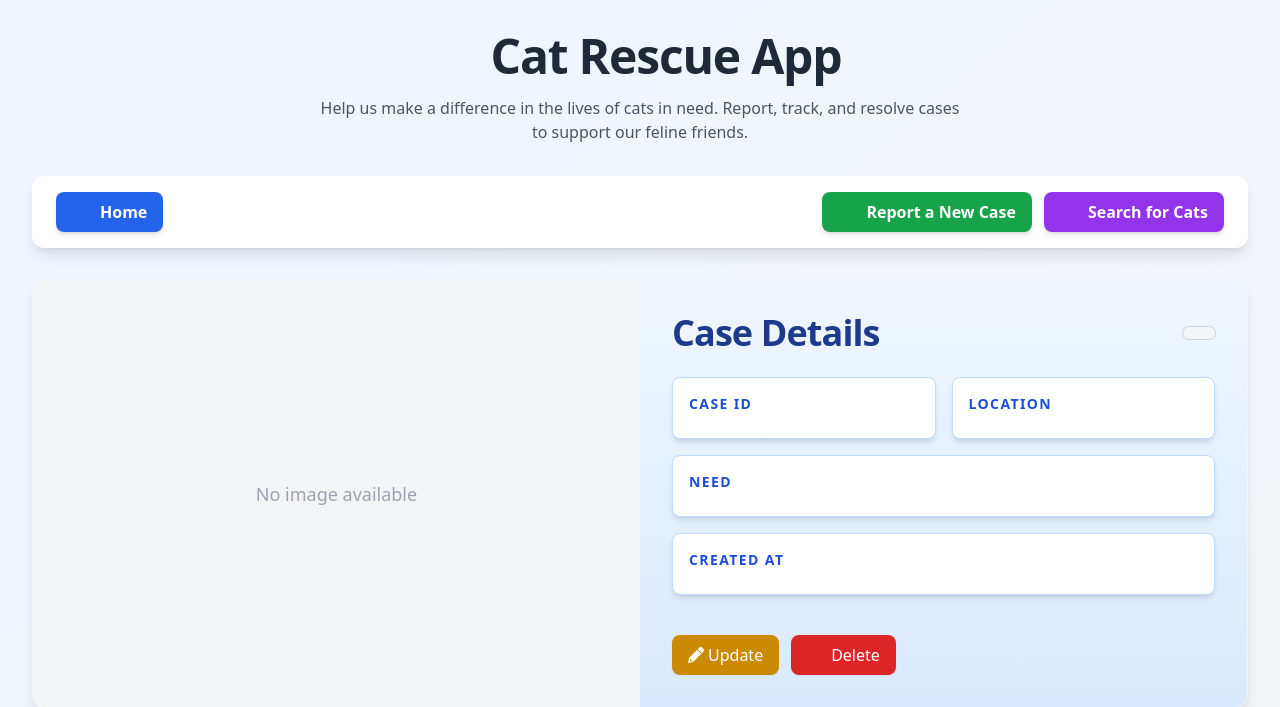
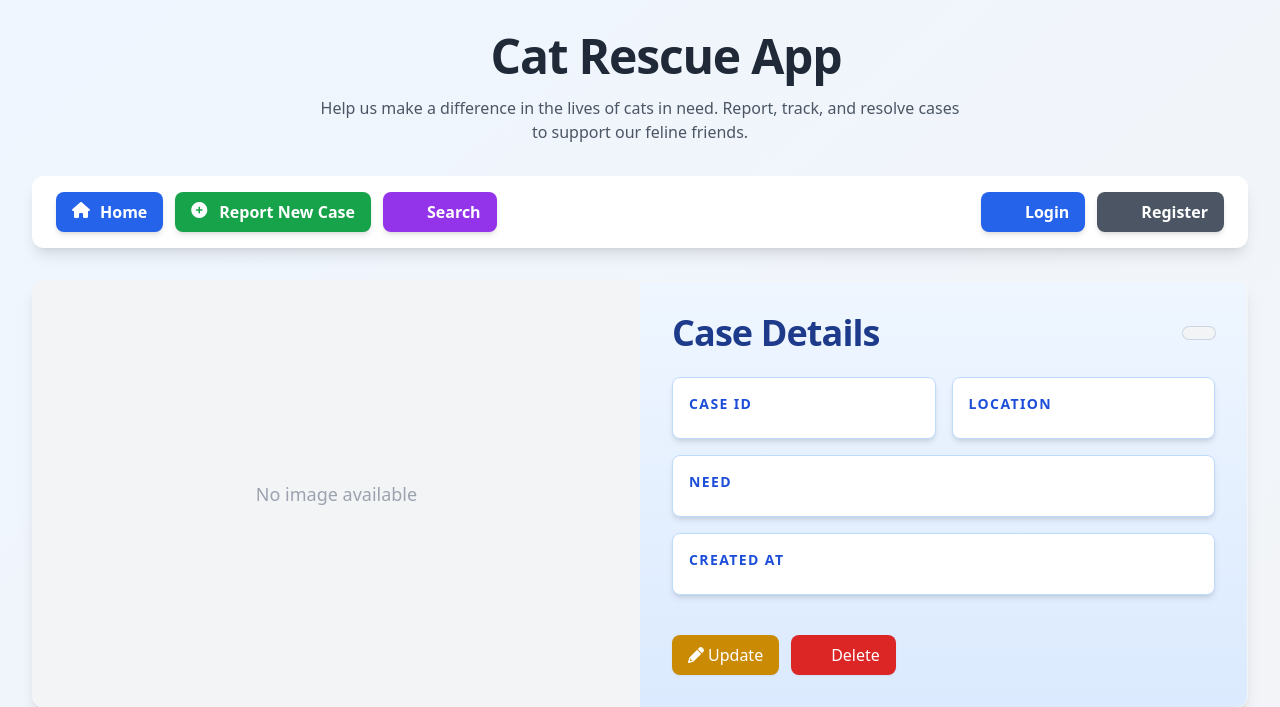
Before and after one commit to uzeyirmammadli/catcare, a Python web app: template templates/case.html in a window 1280 px wide. Shown: the top 707 px of the page. Run offline with Jinja, Linux system fonts and the light colour scheme; the template is opened without the code that fills it, so the values that code supplies are empty; some libraries are stand-ins or nearby versions.

Commit message:
added register, login and logout to base navbar

```diff
--- a/templates/base.html
+++ b/templates/base.html
@@ -34,19 +34,39 @@
         <!-- Navigation -->
         <nav class="bg-white shadow-lg rounded-xl px-4 sm:px-6 py-3 sm:py-4 mb-6 sm:mb-8">
             <div class="flex flex-col sm:flex-row items-center justify-between gap-3 sm:gap-4">
-                <a href="/" class="nav-link w-full sm:w-auto inline-flex items-center justify-center px-4 py-2 bg-blue-600 text-white font-semibold rounded-lg hover:bg-blue-700 transition-all duration-300 shadow-md hover:shadow-lg">
-                    <i class="icon-home w-4 h-4 sm:w-5 sm:h-5 mr-2"></i>
-                    Home
-                </a>
+                <!-- Left side navigation -->
                 <div class="flex flex-col sm:flex-row w-full sm:w-auto gap-2 sm:gap-3">
+                    <a href="/" class="nav-link w-full sm:w-auto inline-flex items-center justify-center px-4 py-2 bg-blue-600 text-white font-semibold rounded-lg hover:bg-blue-700 transition-all duration-300 shadow-md hover:shadow-lg">
+                        <i class="fas fa-home w-4 h-4 sm:w-5 sm:h-5 mr-2"></i>
+                        Home
+                    </a>
                     <a href="/report" class="nav-link w-full sm:w-auto inline-flex items-center justify-center px-4 py-2 bg-green-600 text-white font-semibold rounded-lg hover:bg-green-700 transition-all duration-300 shadow-md hover:shadow-lg">
-                        <i class="icon-plus-circle w-4 h-4 sm:w-5 sm:h-5 mr-2"></i>
-                        Report a New Case
+                        <i class="fas fa-plus-circle w-4 h-4 sm:w-5 sm:h-5 mr-2"></i>
+                        Report New Case
                     </a>
                     <a href="/advanced-search" class="nav-link w-full sm:w-auto inline-flex items-center justify-center px-4 py-2 bg-purple-600 text-white font-semibold rounded-lg hover:bg-purple-700 transition-all duration-300 shadow-md hover:shadow-lg">
                         <i class="icon-search w-4 h-4 sm:w-5 sm:h-5 mr-2"></i>
-                        Search for Cats
+                        Search
                     </a>
+                </div>
+
+                <!-- Right side authentication -->
+                <div class="flex flex-col sm:flex-row w-full sm:w-auto gap-2 sm:gap-3">
+                    {% if current_user.is_authenticated %}
+                        <a href="/logout" class="nav-link w-full sm:w-auto inline-flex items-center justify-center px-4 py-2 bg-red-600 text-white font-semibold rounded-lg hover:bg-red-700 transition-all duration-300 shadow-md hover:shadow-lg">
+                            <i class="icon-log-out w-4 h-4 sm:w-5 sm:h-5 mr-2"></i>
+                            Logout
+                        </a>
+                    {% else %}
+                        <a href="/login" class="nav-link w-full sm:w-auto inline-flex items-center justify-center px-4 py-2 bg-blue-600 text-white font-semibold rounded-lg hover:bg-blue-700 transition-all duration-300 shadow-md hover:shadow-lg">
+                            <i class="icon-log-in w-4 h-4 sm:w-5 sm:h-5 mr-2"></i>
+                            Login
+                        </a>
+                        <a href="/register" class="nav-link w-full sm:w-auto inline-flex items-center justify-center px-4 py-2 bg-gray-600 text-white font-semibold rounded-lg hover:bg-gray-700 transition-all duration-300 shadow-md hover:shadow-lg">
+                            <i class="icon-user-plus w-4 h-4 sm:w-5 sm:h-5 mr-2"></i>
+                            Register
+                        </a>
+                    {% endif %}
                 </div>
             </div>
         </nav>
```
